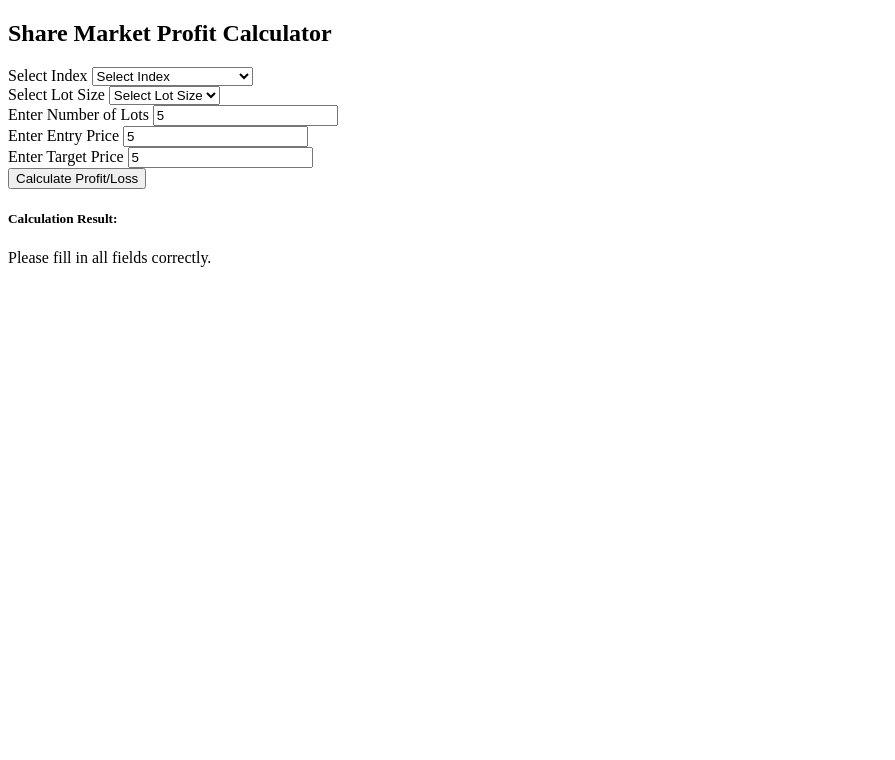
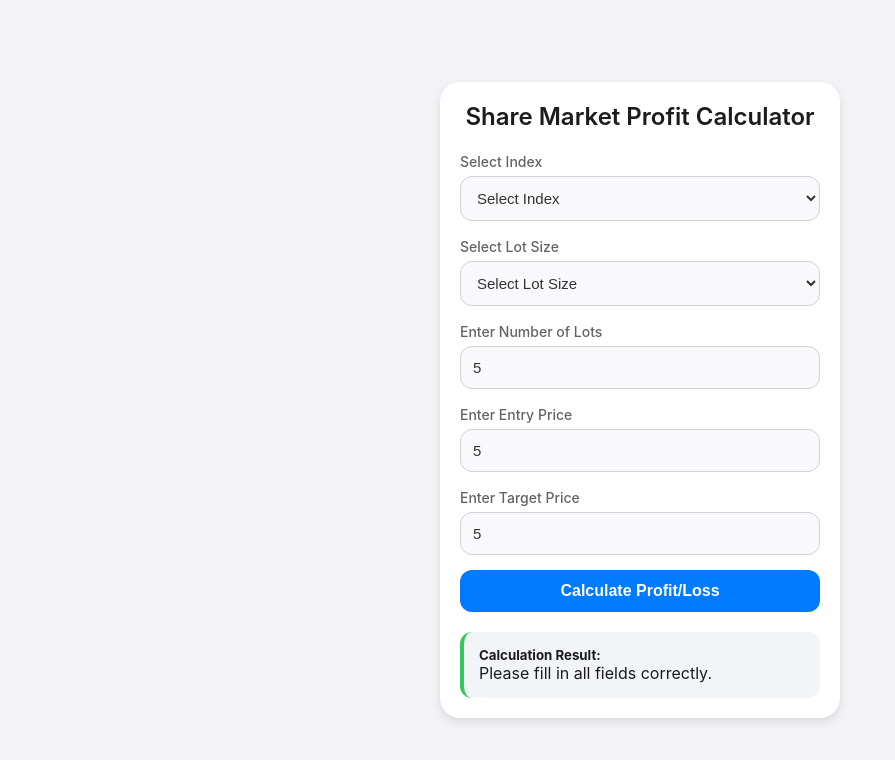
Before and after one commit to rtwashish/Profit, a plain HTML site: page index.html in a window 1280 px wide. Both pictures are taken after typing "5", "5", "5" into the empty fields and a click on the button "Calculate Profit/Loss". Shown: the whole page, without its empty margins (0-895 px from the left). Drawn offline with Linux system fonts and the light colour scheme.

Commit message:
Update index.html

```diff
--- a/index.html
+++ b/index.html
@@ -5,7 +5,70 @@
     <meta name="viewport" content="width=device-width, initial-scale=1.0">
     <title>iOS-Themed Share Market Calculator</title>
     <style>
-        /* ... CSS styles as provided in the prompt ... */
+        /* Basic styling */
+        * { margin: 0; padding: 0; box-sizing: border-box; }
+        body {
+            font-family: -apple-system, BlinkMacSystemFont, "Segoe UI", Roboto, "Helvetica Neue", Arial, sans-serif;
+            background-color: #f2f2f7;
+            color: #333;
+            display: flex;
+            justify-content: center;
+            align-items: center;
+            min-height: 100vh;
+            padding: 10px;
+        }
+        .container {
+            max-width: 400px;
+            width: 100%;
+            background-color: #ffffff;
+            padding: 20px;
+            border-radius: 20px;
+            box-shadow: 0 4px 10px rgba(0, 0, 0, 0.1);
+            animation: fadeIn 0.6s ease-out;
+        }
+        h2 { text-align: center; color: #1c1c1e; font-weight: 600; margin-bottom: 20px; }
+        label { font-size: 14px; font-weight: 500; color: #636366; }
+        .form-group {
+            margin-bottom: 15px;
+            position: relative;
+        }
+        input[type="number"], select {
+            width: 100%;
+            padding: 12px;
+            margin-top: 5px;
+            border-radius: 12px;
+            border: 1px solid #d1d1d6;
+            background-color: #f9f9fb;
+            color: #333;
+            font-size: 15px;
+            transition: all 0.3s ease;
+        }
+        button {
+            width: 100%;
+            padding: 12px;
+            background-color: #007aff;
+            border: none;
+            border-radius: 12px;
+            color: #ffffff;
+            font-size: 16px;
+            font-weight: 600;
+            cursor: pointer;
+            transition: all 0.3s ease;
+        }
+        button:hover { background-color: #005ecb; }
+        #investmentAmount, #resultSection {
+            display: none;
+            padding: 15px;
+            border-radius: 12px;
+            margin-top: 20px;
+            animation: fadeInUp 0.5s ease-out;
+        }
+        #investmentAmount { background-color: #f2f4f7; border-left: 4px solid #007aff; color: #1c1c1e; }
+        #resultSection { background-color: #f2f4f7; border-left: 4px solid #34c759; color: #1c1c1e; }
+        .profit { color: #34c759; }
+        .loss { color: #ff3b30; }
+        @keyframes fadeIn { from { opacity: 0; } to { opacity: 1; } }
+        @keyframes fadeInUp { from { transform: translateY(10px); opacity: 0; } to { transform: translateY(0); opacity: 1; } }
     </style>
 </head>
 <body>
@@ -48,7 +111,7 @@
         <div id="resultSection">
             <h5>Calculation Result:</h5>
             <p id="result"></p>
-            <p id="roi"></p>
+            <p id="roiPercentage"></p> <!-- ROI output added here -->
         </div>
     </div>
     <script>
@@ -58,7 +121,6 @@
             "Nifty Financial Services": { existing: 25, new: 65 },
             "Nifty Midcap Select": { existing: 50, new: 120 }
         };
-
         function updateLotSize() {
             const index = document.getElementById('index').value;
             const lotSizeSelect = document.getElementById('lotSize');
@@ -71,7 +133,6 @@
             document.getElementById('investmentValue').textContent = "0.00";
             document.getElementById('investmentAmount').style.display = "none";
         }
-
         function updateInvestment() {
             const lotSize = parseFloat(document.getElementById('lotSize').value);
             const numLots = parseInt(document.getElementById('numLots').value);
@@ -85,34 +146,24 @@
                 document.getElementById('investmentAmount').style.display = "none";
             }
         }
-
         function calculateProfit() {
             const lotSize = parseFloat(document.getElementById('lotSize').value);
             const numLots = parseInt(document.getElementById('numLots').value);
             const entryPrice = parseFloat(document.getElementById('entryPrice').value);
             const targetPrice = parseFloat(document.getElementById('targetPrice').value);
-
             if (isNaN(lotSize) || isNaN(numLots) || isNaN(entryPrice) || isNaN(targetPrice)) {
                 document.getElementById('result').textContent = "Please fill in all fields correctly.";
                 document.getElementById('resultSection').style.display = "block";
                 return;
             }
-
             const totalInvestment = lotSize * numLots * entryPrice;
             const totalProfitLoss = lotSize * numLots * (targetPrice - entryPrice);
-            const roi = (totalProfitLoss / totalInvestment) * 100;
-
-            let resultText;
-            if (totalProfitLoss > 0) {
-                resultText = `Profit: ₹${totalProfitLoss.toFixed(2)}`;
-            } else if (totalProfitLoss < 0) {
-                resultText = `Loss: ₹${Math.abs(totalProfitLoss).toFixed(2)}`;
-            } else {
-                resultText = "No Profit or Loss";
-            }
-
-            document.getElementById('result').textContent = resultText;
-            document.getElementById('roi').textContent = `ROI: ${roi.toFixed(2)}%`;
+            const roi = (totalProfitLoss / totalInvestment) * 100; // ROI calculation
+            document.getElementById('result').textContent = totalProfitLoss >= 0
+                ? `Profit: ₹${totalProfitLoss.toFixed(2)}`
+                : `Loss: ₹${Math.abs(totalProfitLoss).toFixed(2)}`;
+            document.getElementById('result').className = totalProfitLoss >= 0 ? 'profit' : 'loss';
+            document.getElementById('roiPercentage').textContent = `ROI: ${roi.toFixed(2)}%`; // Display ROI
             document.getElementById('resultSection').style.display = "block";
         }
     </script>
```
